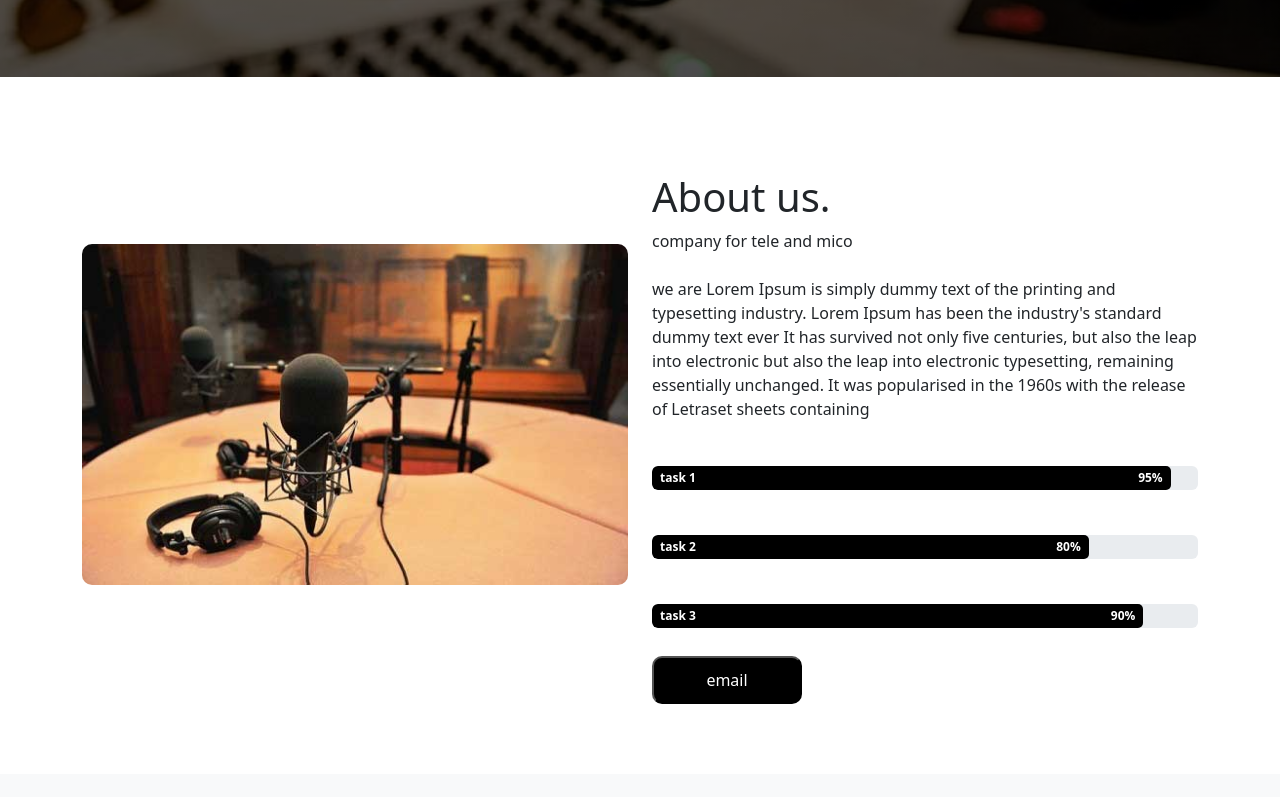
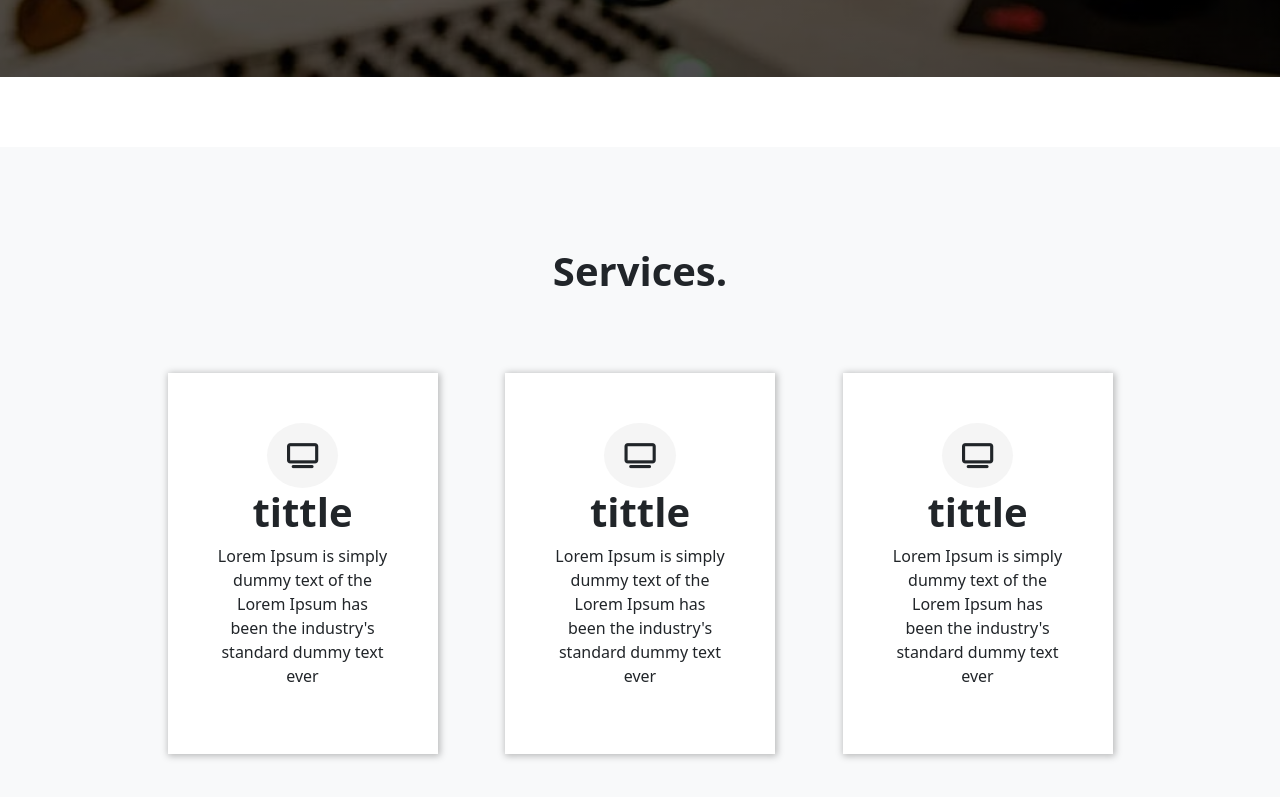
Before and after one commit to ahmedborhamm/test, a plain HTML site: page index.html in a window 1280 px wide. Shown: the part 723-1520 px from the top of the page. Drawn offline with nearby package versions, Linux system fonts and the light colour scheme.

Commit message:
Update index.html

```diff
--- a/index.html
+++ b/index.html
@@ -10,7 +10,6 @@
     <script src="https://cdn.jsdelivr.net/npm/bootstrap@5.3.2/dist/js/bootstrap.bundle.min.js" integrity="sha384-C6RzsynM9kWDrMNeT87bh95OGNyZPhcTNXj1NW7RuBCsyN/o0jlpcV8Qyq46cDfL" crossorigin="anonymous"></script>
 
     <link rel="stylesheet" href="https://cdnjs.cloudflare.com/ajax/libs/font-awesome/6.4.2/css/all.min.css" />
-
     <title>Document</title>
   </head>
     <div class="all-with-navbar">
@@ -37,13 +36,10 @@
               id="navbarNavAltMarkup"
             >
               <div class="navbar-nav">
-                <a class="nav-link active" aria-current="page" href="#">Home</a>
-                <a class="nav-link" href="#">about</a>
-                <a class="nav-link" href="#">services</a>
-                <a class="nav-link" href="#">works</a>
-                <a class="nav-link" href="#">clients</a>
-                <a class="nav-link" href="#">team</a>
-                <a class="nav-link" href="#">contact</a>
+                <a class="nav-link" href="contact.html">contact us</a>
+                 <a class="nav-link" href="about.html">about us</a>
+               <a class="nav-link active" aria-current="page" href="#">Home</a>
+
               </div>
             </div>
           </div>
@@ -62,80 +58,7 @@
       </div>
     </div>
 
-    <div class="two-div mt-5">
-      <div class="container">
-        <div class="row align-items-center">
-          <div class="col-lg-6 col-md-6">
-            <img class="w-100" style="border-radius: 10px;" src="./imgs/بريطانيا-كانت-أول-من-أنشأت-إذاعة-راديو.jpg" alt="" />
-          </div>
-          <div class="col-lg-6 col-md-6 mt-5">
-            <h1>About us.</h1>
-            <span> company for tele and mico  </span>
-            <p class="pt-4">
-              we are Lorem Ipsum is simply dummy text of the
-              printing and typesetting industry. Lorem Ipsum has been the
-              industry's standard dummy text ever It has survived not only five
-              centuries, but also the leap into electronic but also the leap
-              into electronic typesetting, remaining essentially unchanged. It
-              was popularised in the 1960s with the release of Letraset sheets
-              containing
-            </p>
 
-            <div
-              class="progress"
-              role="progressbar"
-              aria-label="Basic example"
-              aria-valuenow="25"
-              aria-valuemin="0"
-              aria-valuemax="100"
-            >
-              <div class="progress-bar" style="width: 95%">
-                <div class="d-flex justify-content-between p-2">
-                  <span> task 1 </span>
-                  <span> 95%</span>
-                </div>
-              </div>
-            </div>
-
-            <div
-              class="progress"
-              role="progressbar"
-              aria-label="Basic example"
-              aria-valuenow="50"
-              aria-valuemin="0"
-              aria-valuemax="100"
-            >
-              <div class="progress-bar" style="width: 80%">
-                <div class="d-flex justify-content-between p-2">
-                  <span> task 2 </span>
-                  <span> 80%</span>
-                </div>
-              </div>
-            </div>
-            <div
-              class="progress"
-              role="progressbar"
-              aria-label="Basic example"
-              aria-valuenow="75"
-              aria-valuemin="0"
-              aria-valuemax="100"
-            >
-              <div class="progress-bar" style="width: 90%">
-                <div class="d-flex justify-content-between p-2">
-                  <span> task 3 </span>
-                  <span> 90%</span>
-                </div>
-              </div>
-            </div>
-
-            <div class="tow-btn mt-2">
-              <!-- <button>download cv</button> -->
-              <button>email</button>
-            </div>
-          </div>
-        </div>
-      </div>
-    </div>
 
     <div class="services bg-light">
       <div class="container">
@@ -300,8 +223,8 @@
           <div class="carousel-inner">
             <div class="carousel-item active bg-light p-5">
               <div>
-<!--                  <img src="./imgs/1_New1.jpg" class="d-block" alt="..." />
-                <p class="mt-5"> -->
+                <!-- <img src="./imgs/1_New1.jpg" class="d-block" alt="..." /> -->
+                <p class="mt-5">
                   I am Jerry Daniels Lorem Ipsum is simply dummy text of the
                   printing and typesetting industry. Lorem Ipsum has been the
                   industry's standard dummy text ever It has survived not only
@@ -312,8 +235,8 @@
               </div>
             </div>
             <div class="carousel-item bg-light p-5">
-<!--               <img src="./imgs/1_New1.jpg" class="d-block w-100" alt="..." />
-              <p class="mt-5"> -->
+              <img src="./imgs/1_New1.jpg" class="d-block w-100" alt="..." />
+              <p class="mt-5">
                 I am Jerry Daniels Lorem Ipsum is simply dummy text of the
                 printing and typesetting industry. Lorem Ipsum has been the
                 industry's standard dummy text ever It has survived not only
@@ -323,8 +246,8 @@
               </p>
             </div>
             <div class="carousel-item bg-light p-5">
-<!--               <img src="./imgs/1_New1.jpg" class="d-block w-100" alt="..." />
-              <p class="mt-5"> -->
+              <img src="./imgs/1_New1.jpg" class="d-block w-100" alt="..." />
+              <p class="mt-5">
                 I am Jerry Daniels Lorem Ipsum is simply dummy text of the
                 printing and typesetting industry. Lorem Ipsum has been the
                 industry's standard dummy text ever It has survived not only
@@ -552,8 +475,8 @@ Send Feedback
 
         <form class="mt-5">
             <div class="container text-center">
-                <input type="email" class = 'mt-1' placeholder="email" name="" id="">
-               <input placeholder="name"  class ='mt-1'type="password" name="" id="">
+                <input type="email" placeholder="email" name="" id="">
+                                <input placeholder="name" type="password" name="" id="">
 
             </div>
             <div class="text-center container mt-3">
```
